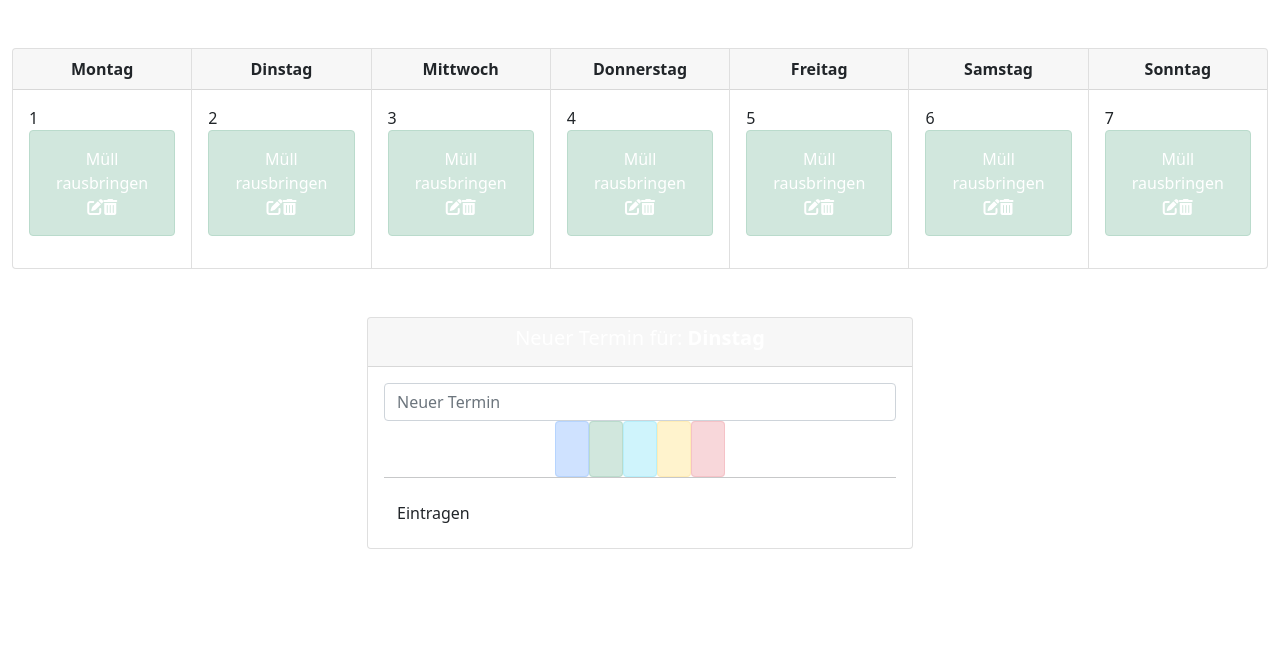
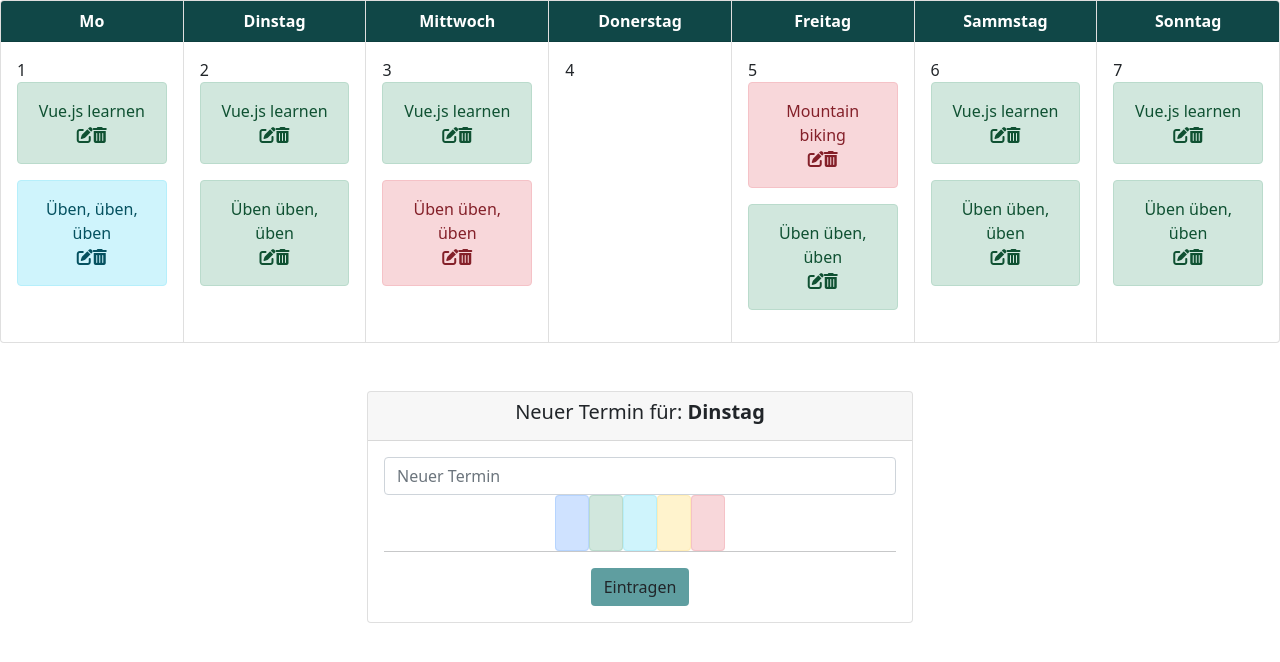
Before and after one commit to new-media-art/terminkalender, a Vue app: page / in a window 1280 px wide. Shown: the top 662 px of the page. Built offline with nearby package versions, Linux system fonts and the light colour scheme.

Commit message:
calender-week

```diff
--- a/src/App.vue
+++ b/src/App.vue
@@ -1,128 +1,7 @@
 <template>
   <div id="app">
-    <div id="calendar-week">
-      <div class="container-fluid mt-5">
-        <div class="row">
-          <div class="col-12">
-            <div class="card-group">
-              <!--Tage-->
-              <div class="card">
-                <div class="card-header text-center">
-                  <strong>Montag</strong>
-                  </div>
-                  <div class="card-body">
-                    <div>1</div>
-                    <div class="alert alert-success text-center bg-vue">
-                      <div>Müll rausbringen</div>
-                    <div>
-                      <i class="fas fa-edit mr-2"></i>
-                      <i class="fas fa-trash-alt"></i>
-                    </div>
-                </div>
-              </div>
-            </div>
 
-              <div class="card">
-                <div class="card-header text-center">
-                  <strong>Dinstag</strong>
-                  </div>
-                  <div class="card-body">
-                    <div>2</div>
-                    <div class="alert alert-success text-center bg-vue">
-                      <div>Müll rausbringen</div>
-                    <div>
-                      <i class="fas fa-edit mr-2"></i>
-                      <i class="fas fa-trash-alt"></i>
-                    </div>
-                </div>
-              </div>
-            </div>
-
-              <div class="card">
-                <div class="card-header text-center">
-                  <strong>Mittwoch</strong>
-                  </div>
-                  <div class="card-body">
-                    <div>3</div>
-                    <div class="alert alert-success text-center bg-vue">
-                      <div>Müll rausbringen</div>
-                    <div>
-                      <i class="fas fa-edit mr-2"></i>
-                      <i class="fas fa-trash-alt"></i>
-                    </div>
-                </div>
-              </div>
-            </div>
-
-              <div class="card">
-                <div class="card-header text-center">
-                  <strong>Donnerstag</strong>
-                  </div>
-                  <div class="card-body">
-                    <div>4</div>
-                    <div class="alert alert-success text-center bg-vue">
-                      <div>Müll rausbringen</div>
-                    <div>
-                      <i class="fas fa-edit mr-2"></i>
-                      <i class="fas fa-trash-alt"></i>
-                    </div>
-                </div>
-              </div>
-            </div>
-
-              <div class="card">
-                <div class="card-header text-center">
-                  <strong>Freitag</strong>
-                  </div>
-                  <div class="card-body">
-                    <div>5</div>
-                    <div class="alert alert-success text-center bg-vue">
-                      <div>Müll rausbringen</div>
-                    <div>
-                      <i class="fas fa-edit mr-2"></i>
-                      <i class="fas fa-trash-alt"></i>
-                    </div>
-                </div>
-              </div>
-            </div>
-
-              <div class="card">
-                <div class="card-header text-center">
-                  <strong>Samstag</strong>
-                  </div>
-                  <div class="card-body">
-                    <div>6</div>
-                    <div class="alert alert-success text-center bg-vue">
-                      <div>Müll rausbringen</div>
-                    <div>
-                      <i class="fas fa-edit mr-2"></i>
-                      <i class="fas fa-trash-alt"></i>
-                    </div>
-                </div>
-              </div>
-            </div>
-
-              <div class="card">
-                <div class="card-header text-center">
-                  <strong>Sonntag</strong>
-                  </div>
-                  <div class="card-body">
-                    <div>7</div>
-                    <div class="alert alert-success text-center bg-vue">
-                      <div>Müll rausbringen</div>
-                    <div>
-                      <i class="fas fa-edit mr-2"></i>
-                      <i class="fas fa-trash-alt"></i>
-                    </div>
-                </div>
-              </div>
-            </div>
-
-          </div>
-        </div>
-      </div>
-    </div>
-  </div>
+<CalendarWeek />
 
     <div id="calendar-entry">
       <div class="container mt-5">
@@ -132,7 +11,7 @@
             <div class="card-header text-center bg-vue">
               <h5>Neuer Termin für: <strong>Dinstag</strong></h5>
             </div>
-            <div class="card-body">
+            <div class="card-body text-center">
               <input
               type="text"
               class="form-control"
@@ -159,21 +38,22 @@
 </template>
 
 <script>
-
+import CalendarWeek from './components/CalendarWeek.vue'
 
 export default {
-  name: 'App'
+  name: 'App',
+  components:  {
+    CalendarWeek
+  }
+
 
 }
 </script>
 
 <style scoped>
-  .bg-vue {
-    background-color: 52, 73, 94;
-    color: white;
-  }
+
    .bg-vue2 {
-    background-color: 65, 184, 131;
+    background-color:cadetblue;
 
   }
   .square {
--- /dev/null
+++ b/src/components/CalendarDay.vue
@@ -0,0 +1,37 @@
+<template>
+    <div class="card">
+                <div class="card-header text-center bg-vue">
+                  <strong>{{ day.fullName }} </strong>
+                    </div>
+                    <div class="card-body">
+                        <div>{{ day.id }} </div>
+
+                            <CalendarEvent
+                                v-for="(event, index) in day.events"
+                                :key="index"
+                                :event="event"
+                                :day="day"
+                            />
+              </div>
+            </div>
+</template>
+
+
+<script>
+    import CalendarEvent from './CalendarEvent.vue';
+
+     export default {
+         name: 'CalendarDay',
+         props: ['day'],
+         components: {
+             CalendarEvent
+         }
+     }
+</script>
+
+<style scoped>
+    .bg-vue {
+    background-color:rgb(16, 71, 71);
+    color: white;
+  }
+</style>
--- /dev/null
+++ b/src/components/CalendarEvent.vue
@@ -0,0 +1,31 @@
+<template>
+        <div
+            class="alert  text-center"
+            :class = "getEventColor"
+            >
+
+
+            <div>{{ event.title }} </div>
+            <div>
+                <i class="fas fa-edit mr-2"></i>
+                <i class="fas fa-trash-alt"></i>
+            </div>
+        </div>
+</template>
+
+<script>
+    export default {
+        name: 'CalendarEvent',
+        props: ['event', 'day'],
+        computed: {
+            getEventColor() {
+                return 'alert-'+this.event.color;
+            }
+        }
+    }
+
+</script>
+
+<style>
+
+</style>
--- /dev/null
+++ b/src/components/CalendarWeek.vue
@@ -0,0 +1,37 @@
+<template>
+    <div classe="container-fluid">
+        <div class="row">
+            <div class="col-12">
+                <div class="card-group">
+                    <CalendarDay
+                        v-for="day in state.calendarWeekData"
+                        :key='day.id'
+                        :day = 'day'
+                    />
+                </div>
+            </div>
+        </div>
+    </div>
+</template>
+
+<script>
+    import { store } from '../store.js';
+    import CalendarDay from './CalendarDay.vue'
+
+    export default {
+        name: 'CalendarWeek',
+        data() {
+            return {
+                state: store.state
+            }
+        },
+        components: {
+            CalendarDay
+        }
+    }
+</script>
+
+<style scoped>
+
+
+</style>
--- a/src/data.js
+++ b/src/data.js
@@ -1,18 +1,18 @@
-const calendarWeekData = [
+export const calendarWeekData = [
     {
         id: 1,
-        shortName: 'No',
-        fullName: 'Now',
+        shortName: 'Montag',
+        fullName: 'Mo',
         events: [
              { title: 'Vue.js learnen', edit: false, color: 'success' },
-             { title: 'Üben üben, üben', edit: false, color: 'success' },
+             { title: 'Üben, üben, üben', edit: false, color: 'info' },
         ],
         active: false
     },
     {
         id: 2,
-        shortName: 'No',
-        fullName: 'Now',
+        shortName: 'Di',
+        fullName: 'Dinstag',
         events: [
              { title: 'Vue.js learnen', edit: false, color: 'success' },
              { title: 'Üben üben, üben', edit: false, color: 'success' },
@@ -21,38 +21,37 @@ const calendarWeekData = [
     },
     {
         id: 3,
-        shortName: 'No',
-        fullName: 'Now',
+        shortName: 'Mi',
+        fullName: 'Mittwoch',
         events: [
              { title: 'Vue.js learnen', edit: false, color: 'success' },
-             { title: 'Üben üben, üben', edit: false, color: 'success' },
+             { title: 'Üben üben, üben', edit: false, color: 'danger' },
         ],
         active: false
     },
     {
         id: 4,
-        shortName: 'No',
-        fullName: 'Now',
+        shortName: 'Do',
+        fullName: 'Donerstag',
         events: [
-             { title: 'Vue.js learnen', edit: false, color: 'success' },
-             { title: 'Üben üben, üben', edit: false, color: 'success' },
+
         ],
         active: false
     },
     {
         id: 5,
-        shortName: 'No',
-        fullName: 'Now',
+        shortName: 'Fr',
+        fullName: 'Freitag',
         events: [
-             { title: 'Vue.js learnen', edit: false, color: 'success' },
+             { title: 'Mountain biking', edit: false, color: 'danger' },
              { title: 'Üben üben, üben', edit: false, color: 'success' },
         ],
         active: false
     },
     {
         id: 6,
-        shortName: 'No',
-        fullName: 'Now',
+        shortName: 'Sa',
+        fullName: 'Sammstag',
         events: [
              { title: 'Vue.js learnen', edit: false, color: 'success' },
              { title: 'Üben üben, üben', edit: false, color: 'success' },
@@ -61,8 +60,8 @@ const calendarWeekData = [
     },
     {
         id: 7,
-        shortName: 'No',
-        fullName: 'Now',
+        shortName: 'So',
+        fullName: 'Sonntag',
         events: [
              { title: 'Vue.js learnen', edit: false, color: 'success' },
              { title: 'Üben üben, üben', edit: false, color: 'success' },
--- /dev/null
+++ b/src/store.js
@@ -0,0 +1,7 @@
+import { calendarWeekData } from './data.js'
+
+export const store = {
+    state: {
+        calendarWeekData
+    }
+}
```
Also changed, not shown: src/components/CalendarEntry.vue (added), 1 other file (tests, documents, lock files or other folders).
